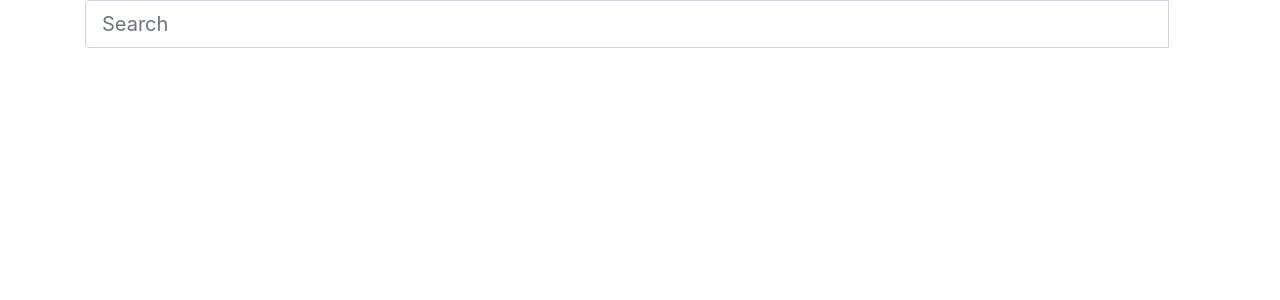
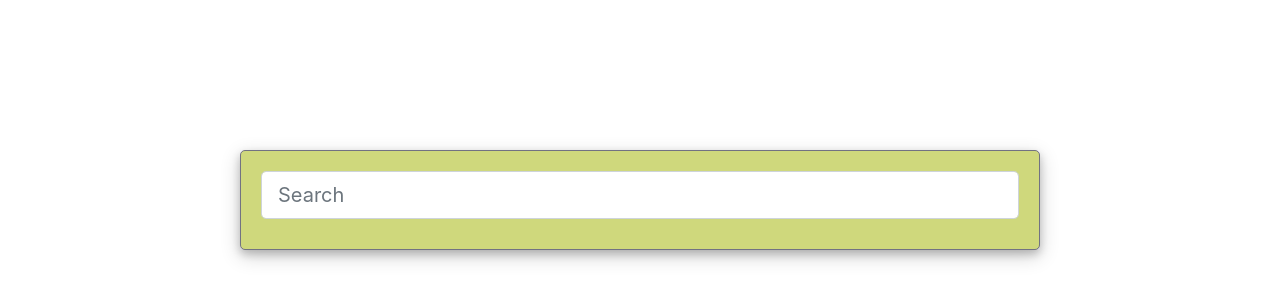
Before and after one commit to joe20123/FindColor, an Angular app: page /search in a window 1280 px wide. Shown: the top 300 px of the page. Built offline with nearby package versions, Linux system fonts and the light colour scheme.

Commit message:
make filtering working

```diff
--- a/src/app/Services/fetchcolor.service.ts
+++ b/src/app/Services/fetchcolor.service.ts
@@ -5,7 +5,9 @@ import 'rxjs/add/operator/map';
 import 'rxjs/add/operator/catch';
 import 'rxjs/add/operator/filter';
 import 'rxjs/add/operator/concatMap';
+import 'rxjs/add/operator/toArray';
 import 'rxjs/add/observable/from';
+
 import { ColorSchema } from '../model/color';
 
 
@@ -22,22 +24,21 @@ export class FetchColorService {
 
     getColorListByKeyword(term: string): Observable<any[]> {
 
+    // Rx.Observable.prototype.toArray():
+    //   An observable sequence containing a single element with a list
+    //   containing all the elements of the source sequence.
+
       const a = this.http.get('../assets/colors.json')
-      .map(this.extractData)
-      // .concatMap(arr => Observable.from(arr))
-      .filter(o => {
-          const na = o.name;
-          const b = na.indexOf(term);
-          return na && b > -1;
-        })
+      .map((res: any) => res.json().Color as ColorSchema[])
+      .concatMap(arr => Observable.from(arr)) // flattern array to elements
+      .filter(p => p.name.indexOf(term) > -1)
       .catch(this.handleError);
-
-      return a;
+      return a.toArray(); // resemble elements into one array
     }
 
     private extractData(res: Response) {
         const body = res.json();
-        return body.Color as ColorSchema[];
+        return body.Color || {};
     }
 
     private handleError(error: Response |any) {
--- a/src/app/searchcolor/searchcolor.component.css
+++ b/src/app/searchcolor/searchcolor.component.css
@@ -0,0 +1,38 @@
+.wrapper {
+    background-color: rgba(247, 246, 245, 0);
+    height: 100vh;
+
+    /* background-image: url(../../assets/images/alex.png);
+    background-repeat:no-repeat;
+    background-size:cover;
+    background-position:center; */
+
+}
+.container {
+    display: grid;
+    grid-template-columns: 1fr 800px 1fr;
+    grid-template-rows:150px 100px auto;
+}
+
+.frame-area {
+    grid-column: 2;
+    grid-row: 2;
+
+    padding: 20px;
+    border: 1px solid rgb(114, 114, 130);
+    border-radius: 5px;
+    background-color: rgb(207, 216, 124);
+
+    box-shadow: 0 4px 8px 0 rgba(0, 0, 0, 0.2), 0 6px 20px 0 rgba(0, 0, 0, 0.19);
+}
+
+.color-container {
+    display: grid;
+    grid-gap: 20px;
+    grid-template-columns: repeat(auto-fill, minmax(250px, 1fr));
+}
+
+.card-block {
+    border: 1px solid, rgb(114, 114, 130);
+    height: 10em;
+}
--- a/src/app/searchcolor/searchcolor.component.html
+++ b/src/app/searchcolor/searchcolor.component.html
@@ -1,27 +1,26 @@
+<div class="wrapper">
   <div class="container">
+      <div class="frame-area">
         <form>
             <div class="input-group input-group-lg m-a-2">
                 <input name="search" #searchTerm type="text" class="form-control" placeholder="Search" (keyup)="performSearchOnShowName(searchTerm.value)">
-          <div class="input-group-btn">
-            <button class="btn btn-default" type="submit"><i class="glyphicon glyphicon-search"></i></button>
-          </div>
             </div>
         </form>
 
         <br>
+        <br>
+        <br>
 
-  <div *ngFor="let g of colorlist | async" class="col-xs-12 col-sm-6 col-md-4 col-lg-3">
-        <div class="card" style="height:650px;">
-          <div style="text-align:center" [ngStyle]="{'background-color': g.hexcolor}">
-          </div>
-          <div class="card-block">
-            <div style="height:4em">
+        <div class="color-container">
+          <div *ngFor="let g of colorlist | async" >
+
+                  <div class="card-block" [ngStyle]="{'background-color': g.hexcolor}">
                       <h4 class="card-title">{{g.name}}</h4>
                   </div>
+
           </div>
         </div>
 
       </div>
-
-
   </div>
+</div>
--- a/src/app/searchcolor/searchcolor.component.ts
+++ b/src/app/searchcolor/searchcolor.component.ts
@@ -17,7 +17,7 @@ import { ColorSchema } from '../model/color';
 })
 export class SearchcolorComponent implements OnInit {
 
-  colorlist: Observable<ColorSchema[]>;
+  colorlist: Observable<any[]>;
   searchterm = new Subject<any>();
 
   constructor(private colorservice: FetchColorService,
```
Lines whose indentation alone changed are shown as unchanged.
